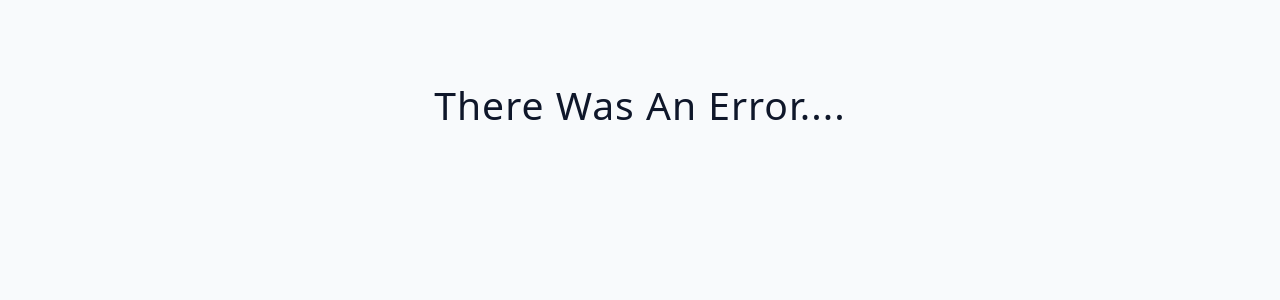
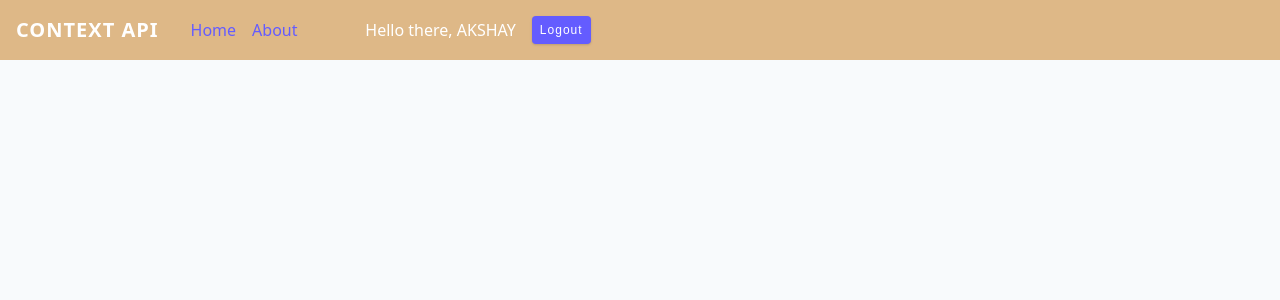
Before and after one commit to priyak1203/react-advanced-concepts, a React (Vite) app: page / in a window 1280 px wide. Shown: the top 300 px of the page. Built offline with nearby package versions, Linux system fonts and the light colour scheme; no server answers.

Commit message:
prop drilling

```diff
--- a/src/App.jsx
+++ b/src/App.jsx
@@ -28,10 +28,11 @@ import UncontrolledInputs from './tutorial/06-forms/05-form-data';
 import UseRefBasics from './tutorial/07-useRef/01-useRef-basics';
 import ToggleExample from './tutorial/08-custom-hooks/01-toggle';
 import FetchDataHook from './tutorial/08-custom-hooks/02-fetch-data';
+import NavbarPropDrilling from './tutorial/09-context-api/prop-drilling/Navbar';
 
 function App() {
   return (
-    <div className="container">
+    <div>
       {/* <h2>react advanced concepts</h2> */}
       {/* <ErrorExample /> */}
       {/* <UseStateBasics /> */}
@@ -63,7 +64,8 @@ function App() {
       {/* <UncontrolledInputs /> */}
       {/* <UseRefBasics /> */}
       {/* <ToggleExample /> */}
-      <FetchDataHook />
+      {/* <FetchDataHook /> */}
+      <NavbarPropDrilling />
     </div>
   );
 }
--- /dev/null
+++ b/src/tutorial/09-context-api/prop-drilling/NavLinks.jsx
@@ -0,0 +1,20 @@
+import UserContainer from './UserContainer';
+
+const NavLinks = ({ user, logout }) => {
+  return (
+    <div className="nav-container">
+      <ul className="nav-links">
+        <li>
+          <a href="#">home</a>
+        </li>
+        <li>
+          <a href="#">about</a>
+        </li>
+      </ul>
+
+      <UserContainer user={user} logout={logout} />
+    </div>
+  );
+};
+
+export default NavLinks;
--- /dev/null
+++ b/src/tutorial/09-context-api/prop-drilling/Navbar.jsx
@@ -0,0 +1,19 @@
+import { useState } from 'react';
+import NavLinks from './NavLinks';
+
+const NavbarPropDrilling = () => {
+  const [user, setUser] = useState({ name: 'Akshay' });
+
+  const logout = () => {
+    setUser(null);
+  };
+
+  return (
+    <nav className="navbar">
+      <h5>CONTEXT API</h5>
+      <NavLinks user={user} logout={logout} />
+    </nav>
+  );
+};
+
+export default NavbarPropDrilling;
--- /dev/null
+++ b/src/tutorial/09-context-api/prop-drilling/UserContainer.jsx
@@ -0,0 +1,18 @@
+const UserContainer = ({ user, logout }) => {
+  return (
+    <div className="user-container">
+      {user ? (
+        <>
+          <p>Hello there, {user.name.toUpperCase()}</p>
+          <button type="button" className="btn" onClick={logout}>
+            logout
+          </button>
+        </>
+      ) : (
+        <p>Please Login</p>
+      )}
+    </div>
+  );
+};
+
+export default UserContainer;
```
